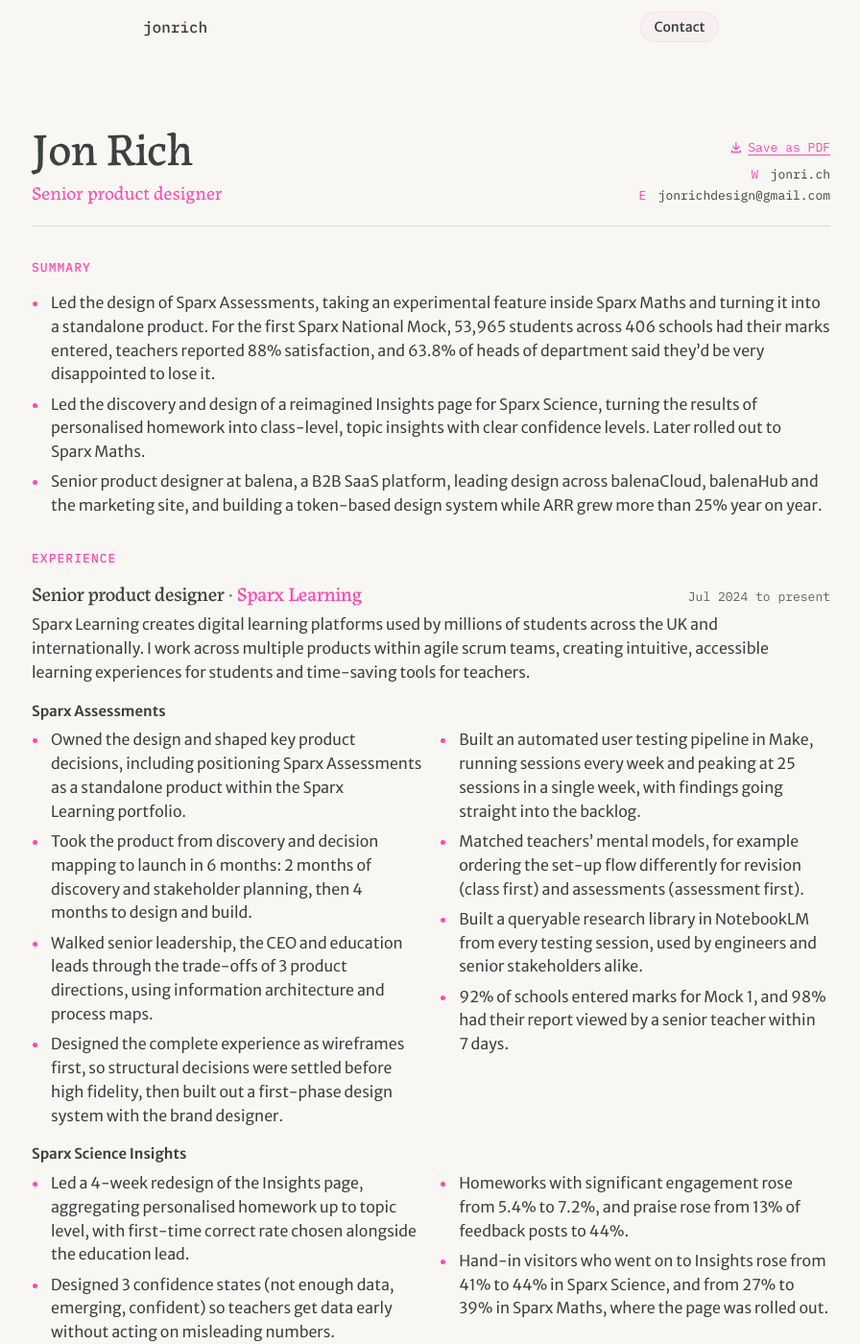
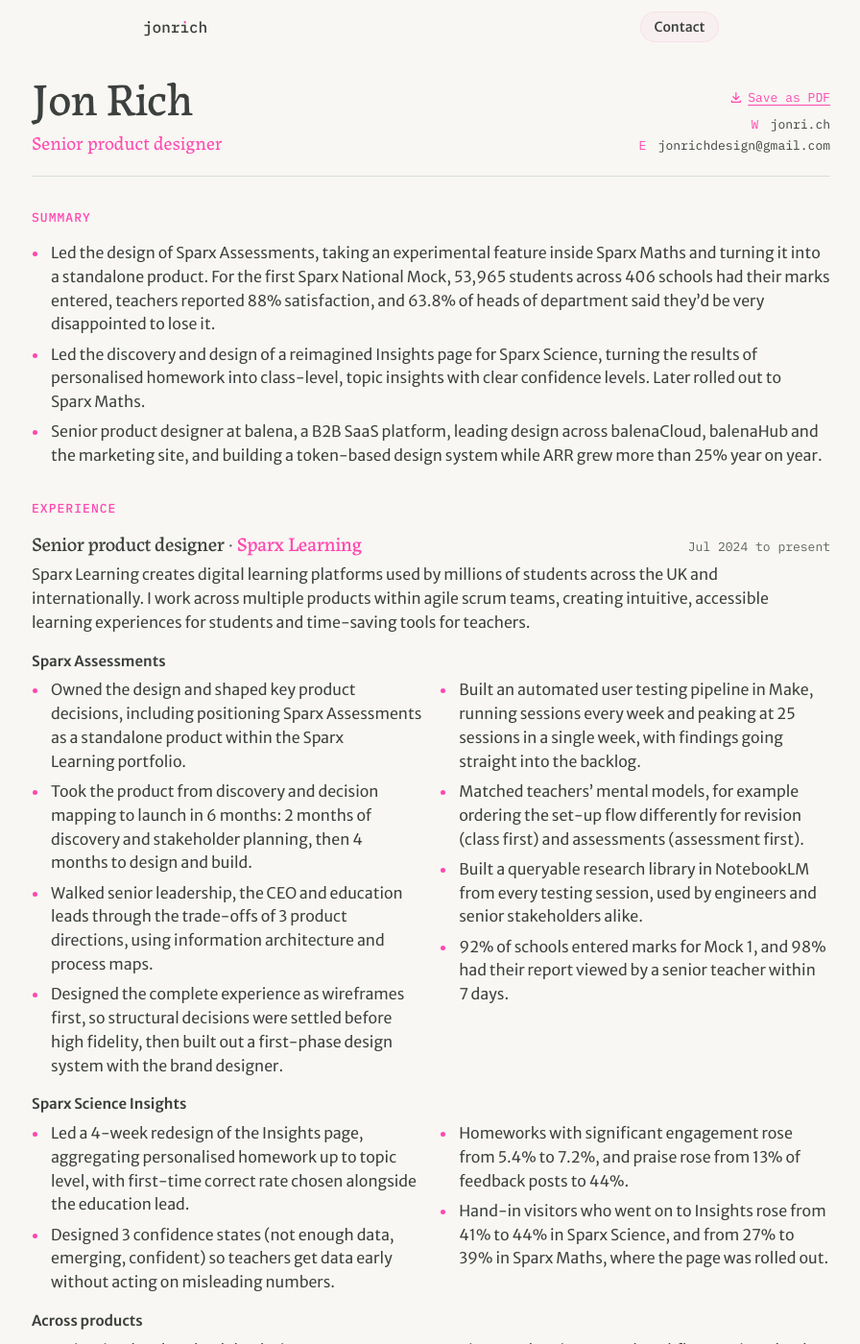
Before and after one commit to JonJRich/portfolio, a Jekyll site: the page built from cv.html, in a window 1280 px wide and 1400 px high. Shown: the whole window at 96% size, without its empty margins (191-1087 px from the left). Built offline with Jekyll 4.4.1, drawn with Linux system fonts in a browser that asks for light colours.

Commit message:
Tighter top spacing on CV

```diff
--- a/_layouts/default.html
+++ b/_layouts/default.html
@@ -55,7 +55,7 @@
   <link rel="preload" href="{{ '/assets/fonts/ibm-plex-mono-latin-500-normal.woff2' | relative_url }}" as="font" type="font/woff2" crossorigin>
   <link rel="preload" href="{{ '/assets/fonts/ibm-plex-mono-latin-400-normal.woff2' | relative_url }}" as="font" type="font/woff2" crossorigin>
 
-  <link rel="stylesheet" href="{{ '/assets/css/main.css' | relative_url }}?v=42">
+  <link rel="stylesheet" href="{{ '/assets/css/main.css' | relative_url }}?v=43">
   {%- unless page.layout == "case-study" %}
   <script>
     /* Reprint this page in…: the site's accent, from a set of riso inks. Picked in
--- a/assets/css/main.css
+++ b/assets/css/main.css
@@ -2797,7 +2797,7 @@ html.is-webkit.tx-js[data-zine][data-layout="text"] .case-body .callout--glow.is
   width: min(100vw - 2 * var(--gutter), 52rem);
   margin: 0 0 0 50%;
   transform: translateX(-50%);
-  padding-block: clamp(2.5rem, 6vw, 4.5rem) clamp(3rem, 8vw, 6rem);
+  padding-block: 20px clamp(3rem, 8vw, 6rem);
   font-size: 1rem;
   line-height: 1.55;
 }
```
